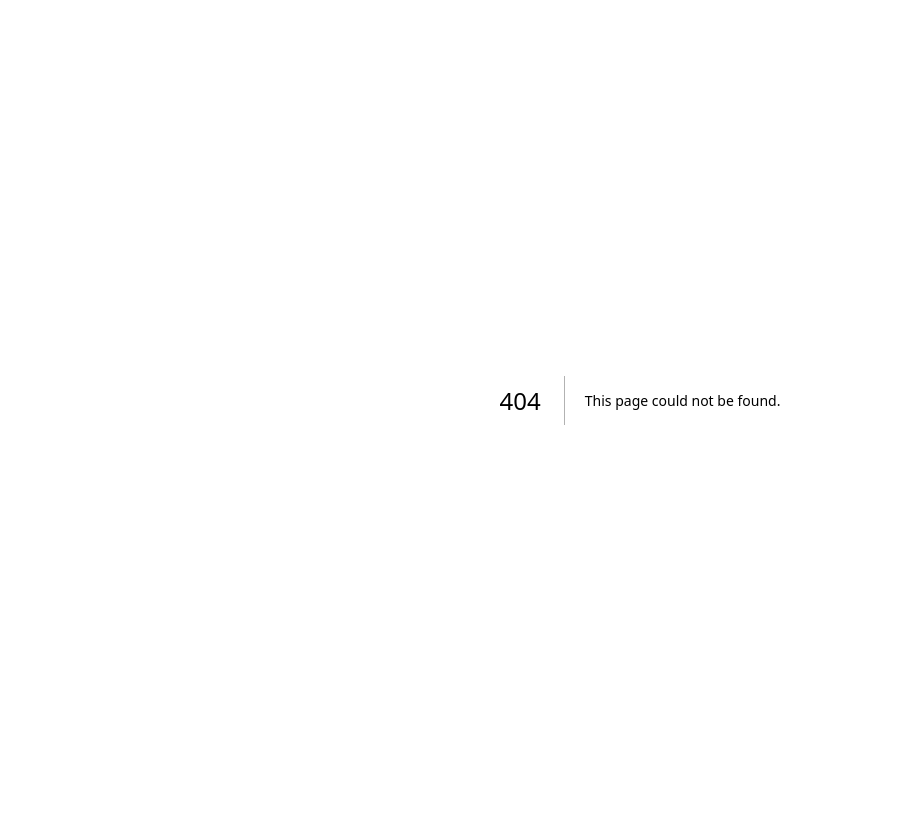
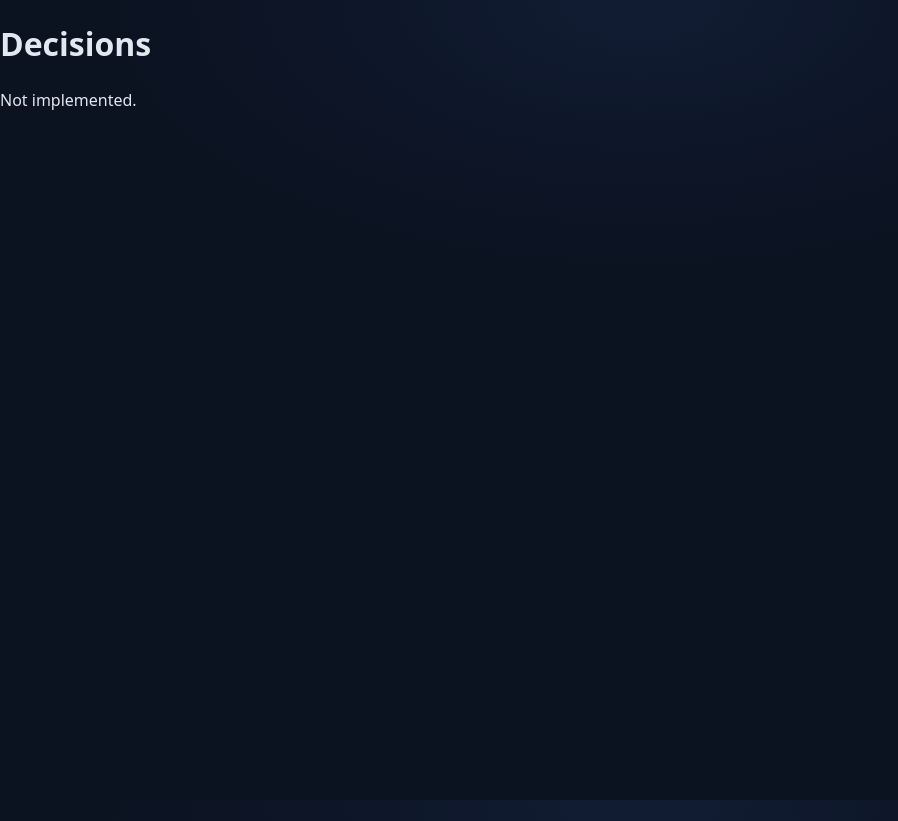
Before and after one commit to vvaswani/ape, a Next.js app in the folder agent/: page /decisions in a window 1280 px wide. Before the commit this address had no page. Shown: the whole page, without its empty margins (0-898 px from the left). Before the commit the page ends 800 px from the top, so only its background shows below. Built offline with nearby package versions, Linux system fonts and the light colour scheme.

Commit message:
feat(agent): APE-45 add onboarding stub routes

```diff
--- /dev/null
+++ b/agent/app/decisions/page.tsx
@@ -0,0 +1,8 @@
+export default async function DecisionsPage() {
+  return (
+    <main>
+      <h1>Decisions</h1>
+      <p>Not implemented.</p>
+    </main>
+  );
+}
```
Also changed, not shown: agent/app/setup/guidelines/page.tsx (added, +8 -0 lines), agent/app/setup/ips/page.tsx (added, +8 -0 lines), agent/app/setup/risk-profile/page.tsx (added, +8 -0 lines).
